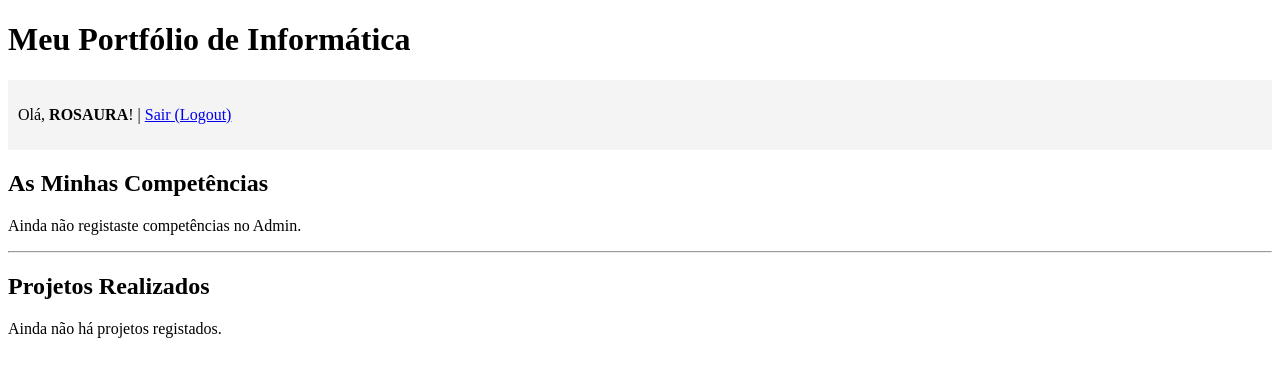
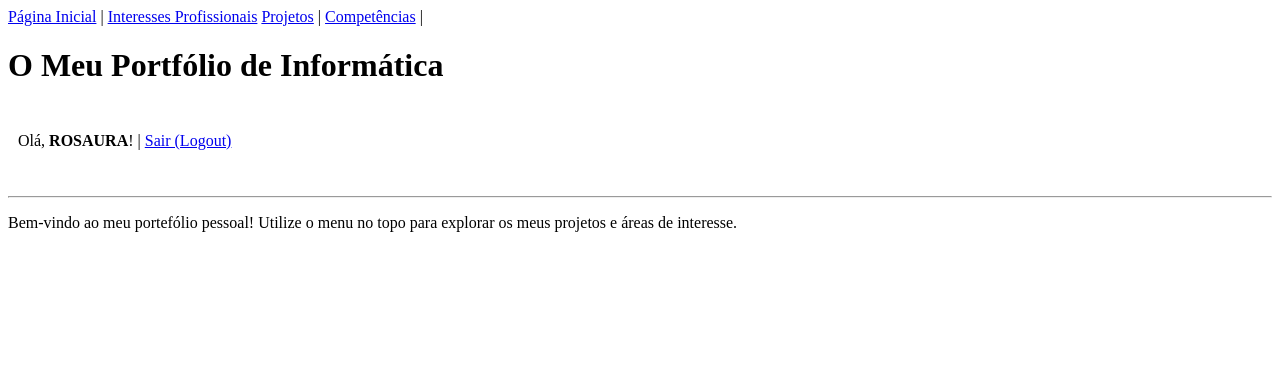
Before and after one commit to Adalrosa/PWLab-5, a Django app: page / in a window 1280 px wide. Shown: the top 377 px of the page. Run offline with Django 5.2, Linux system fonts and the light colour scheme; a user stored in the database is signed in; data that the repository does not hold is empty.

Commit message:
adicinar links na navegacao

```diff
--- /dev/null
+++ b/portfolio/templates/portfolio/base.html
@@ -0,0 +1,22 @@
+<!DOCTYPE html>
+<html lang="pt-pt">
+<head>
+    <meta charset="UTF-8">
+    <title>O Meu Portefólio</title>
+</head>
+<body>
+
+    <nav style="margin-bottom: 20px;">
+        <a href="{% url 'portfolio:home' %}">Página Inicial</a> |
+        <a href="{% url 'portfolio:interesses' %}">Interesses Profissionais</a>
+        <a href="{% url 'portfolio:projectos' %}">Projetos</a> |
+        <a href="{% url 'portfolio:competencias' %}">Competências</a> |
+    </nav>
+
+    <main>
+        {% block content %}
+        {% endblock content %}
+    </main>
+
+</body>
+</html>
--- a/portfolio/templates/portfolio/home.html
+++ b/portfolio/templates/portfolio/home.html
@@ -1,66 +1,18 @@
+{% extends 'portfolio/base.html' %}
 {% load portfolio_extras %}
-<!DOCTYPE html>
-<html lang="pt-pt">
-<head>
-    <meta charset="UTF-8">
-    <title>Portfólio Rosa</title>
-</head>
-<body>
-    <h1>Meu Portfólio de Informática</h1>
 
-    <header style="background: #f4f4f4; padding: 10px; margin-bottom: 20px;">
+{% block content %}
+    <h1>O Meu Portfólio de Informática</h1>
+
+    <header style="background: #e9e3e600; padding: 10px; margin-bottom: 20px;">
         {% if user.is_authenticated %}
             <p>Olá, <strong>{{ user.username }}</strong>! | <a href="{% url 'accounts:logout' %}">Sair (Logout)</a></p>
         {% else %}
-            <p>Você é um utilizador anónimo. | <a href="{% url 'accounts:login' %}">Iniciar Sessão (Login)</a></p>
+            <a href="{% url 'accounts:login' %}">Iniciar Sessão (Login)</a>
         {% endif %}
     </header>
-
-    <section>
-        <h2>As Minhas Competências</h2>
-        {% for comp in competencias %}
-            <div>
-                <strong>{{ comp.nome }}</strong>: {{ comp.descricao }}
-            </div>
-        {% empty %}
-            <p>Ainda não registaste competências no Admin.</p>
-        {% endfor %}
-    </section>
-
     <hr>
 
-    <section>
-        <h2>Projetos Realizados</h2>
+    <p>Bem-vindo ao meu portefólio pessoal! Utilize o menu no topo para explorar os meus projetos e áreas de interesse.</p>
 
-        {% if user|has_group:"gestor-portfolio" %}
-            <div style="margin-bottom: 15px;">
-                <a href="{% url 'portfolio:editar_projecto' 0 %}" style="background-color: green; color: white; padding: 8px 12px; text-decoration: none; border-radius: 4px;">+ Adicionar Novo Projeto</a>
-            </div>
-        {% endif %}
-
-        {% for proj in projectos %}
-            <div style="margin-bottom: 20px; border-bottom: 1px dashed #ccc; padding-bottom: 15px;">
-                <h3>{{ proj.titulo }}</h3>
-                <p>{{ proj.descricao }}</p>
-
-                {% if proj.imagem %}
-                    <img src="{{ proj.imagem.url }}" width="300" alt="{{ proj.titulo }}">
-                {% endif %}
-
-                {% if user|has_group:"gestor-portfolio" %}
-                    <div style="margin-top: 10px;">
-                        <a href="{% url 'portfolio:editar_projecto' proj.id %}" style="background-color: #007bff; color: white; padding: 5px 10px; text-decoration: none; border-radius: 4px; margin-right: 10px;">
-                            Editar
-                        </a>
-                        <a href="{% url 'portfolio:apagar_projecto' proj.id %}" style="background-color: #dc3545; color: white; padding: 5px 10px; text-decoration: none; border-radius: 4px;">
-                            Apagar
-                        </a>
-                    </div>
-                {% endif %}
-            </div>
-        {% empty %}
-            <p>Ainda não há projetos registados.</p>
-        {% endfor %}
-    </section>
-</body>
-</html>
+{% endblock content %}
--- a/portfolio/urls.py
+++ b/portfolio/urls.py
@@ -7,4 +7,12 @@ urlpatterns = [
     path('', views.home_page_view, name='home'),
     path('projecto/<int:projecto_id>/editar/', views.editar_projecto_view, name='editar_projecto'),
     path('projecto/<int:projecto_id>/apagar/', views.apagar_projecto_view, name='apagar_projecto'),
+    path('interesses/', views.interesses_view, name='interesses'),
+    path('interesses/<int:interesse_id>/', views.detalhe_interesse_view, name='detalhe_interesse'),
+    path('interesses/novo/', views.editar_interesse_view, name='novo_interesse'),
+    path('interesses/<int:interesse_id>/editar/', views.editar_interesse_view, name='editar_interesse'),
+    path('projectos/', views.projectos_list_view, name='projectos'),
+    path('projecto/<int:projecto_id>/', views.detalhe_projecto_view, name='detalhe_projecto'),
+    path('competencias/', views.competencias_view, name='competencias'),
+
 ]
--- a/portfolio/views.py
+++ b/portfolio/views.py
@@ -1,10 +1,13 @@
 from django.shortcuts import render, redirect, get_object_or_404
 from django.forms import modelform_factory
+from django.db.models import Count
 from .models import Projecto, Competencia, Interesse
 
-# O Django gera o ProjectoForm automaticamente com base no teu Modelo
+# Definição dos formulários
 ProjectoForm = modelform_factory(Projecto, fields='__all__')
+InteresseForm = modelform_factory(Interesse, fields='__all__')
 
+# --- Views da Home ---
 def home_page_view(request):
     context = {
         'projectos': Projecto.objects.all(),
@@ -13,6 +16,7 @@ def home_page_view(request):
     }
     return render(request, 'portfolio/home.html', context)
 
+# --- Views de Projetos ---
 def forms_projecto_view(request):
     form = ProjectoForm(request.POST or None, request.FILES or None)
     if form.is_valid():
@@ -32,3 +36,40 @@ def editar_projecto_view(request, projecto_id):
         form.save()
         return redirect('portfolio:home')
     return render(request, 'portfolio/forms.html', {'form': form})
+
+def projectos_list_view(request):
+    projectos = Projecto.objects.all()
+    return render(request, 'portfolio/projectos.html', {'projectos': projectos})
+
+def detalhe_projecto_view(request, projecto_id):
+    projecto = get_object_or_404(Projecto, id=projecto_id)
+    return render(request, 'portfolio/projecto_detail.html', {'projecto': projecto})
+
+# --- Views de Interesses ---
+def interesses_view(request):
+    interesses = Interesse.objects.annotate(num_projetos=Count('projetos')).order_by('-num_projetos')
+    interesse_preferido = Interesse.objects.filter(e_preferido=True).first()
+    context = {
+        'interesses': interesses,
+        'interesse_preferido': interesse_preferido
+    }
+    return render(request, 'portfolio/interesses.html', context)
+
+def detalhe_interesse_view(request, interesse_id):
+    interesse = get_object_or_404(Interesse, id=interesse_id)
+    return render(request, 'portfolio/interesse_detail.html', {'interesse': interesse})
+
+def editar_interesse_view(request, interesse_id=None):
+    if interesse_id:
+        interesse = get_object_or_404(Interesse, id=interesse_id)
+    else:
+        interesse = None
+    form = InteresseForm(request.POST or None, request.FILES or None, instance=interesse)
+    if form.is_valid():
+        form.save()
+        return redirect('portfolio:interesses')
+    return render(request, 'portfolio/object_form.html', {'form': form})
+
+def competencias_view(request):
+    competencias = Competencia.objects.all()
+    return render(request, 'portfolio/competencias.html', {'competencias': competencias})
--- a/project/settings.py
+++ b/project/settings.py
@@ -105,6 +105,12 @@ STATICFILES_STORAGE = 'whitenoise.storage.CompressedManifestStaticFilesStorage'
 DEFAULT_FILE_STORAGE = 'cloudinary_storage.storage.MediaCloudinaryStorage'
 MEDIA_URL = '/media/'
 MEDIA_ROOT = os.path.join(BASE_DIR, 'media')
+CLOUDINARY_STORAGE = {
+    'CLOUD_NAME': 'o_teu_cloud_name_aqui',
+    'API_KEY': 'a_tua_api_key_aqui',
+    'API_SECRET': 'o_teu_api_secret_aqui'
+}
+
 
 # 10. Configurações extra
 EMAIL_BACKEND = 'django.core.mail.backends.console.EmailBackend'
--- a/requirements.txt
+++ b/requirements.txt
@@ -18,6 +18,7 @@ comm==0.2.3
 debugpy==1.8.20
 decorator==5.2.1
 defusedxml==0.7.1
+dj-database-url==3.1.2
 Django==6.0.4
 django-cloudinary-storage==0.3.0
 django-environ==0.13.0
```
Also changed, not shown: portfolio/models.py (+9 -0 lines), portfolio/templates/portfolio/competencias.html (added, +15 -0 lines), portfolio/templates/portfolio/interesse_detail.html (added, +26 -0 lines), portfolio/templates/portfolio/interesses.html (added, +33 -0 lines), portfolio/templates/portfolio/object_form.html (added, +21 -0 lines), portfolio/templates/portfolio/projectos.html (added, +32 -0 lines), portfolio/templates/portfolio/projectos_detail.html (added, +13 -0 lines), portfolio/migrations/0002_interesse_descricao_interesse_disciplinas_and_more.py (added).
